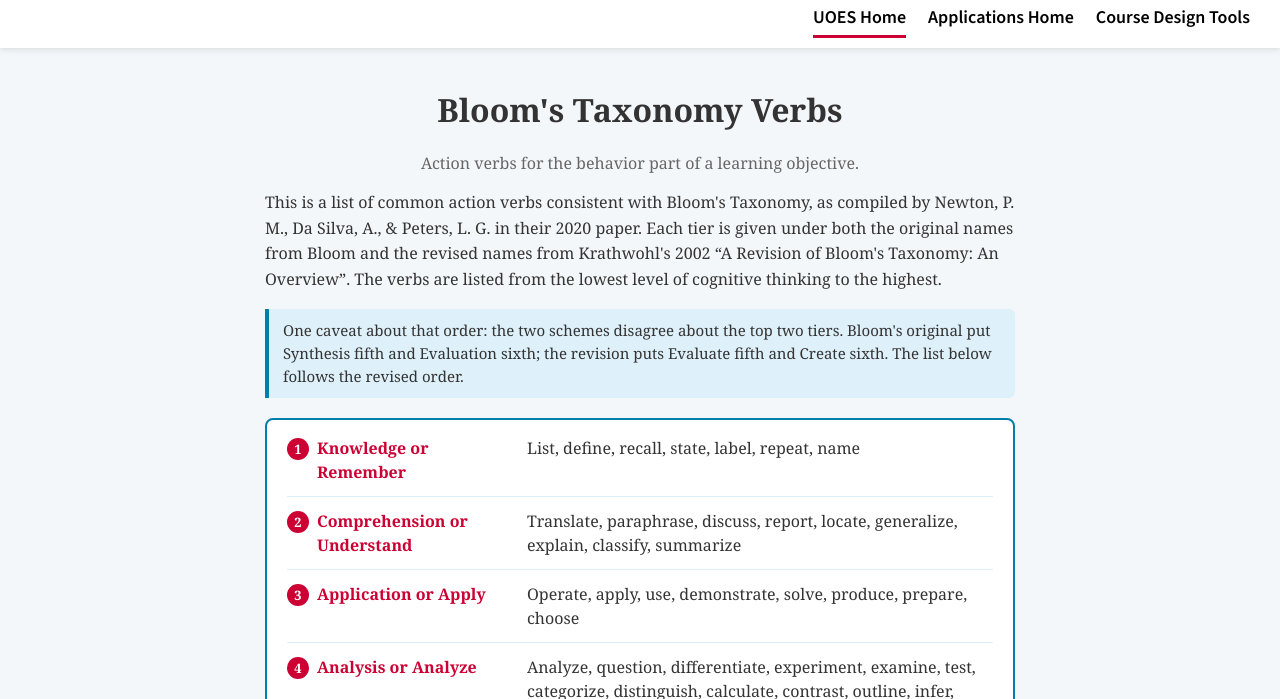
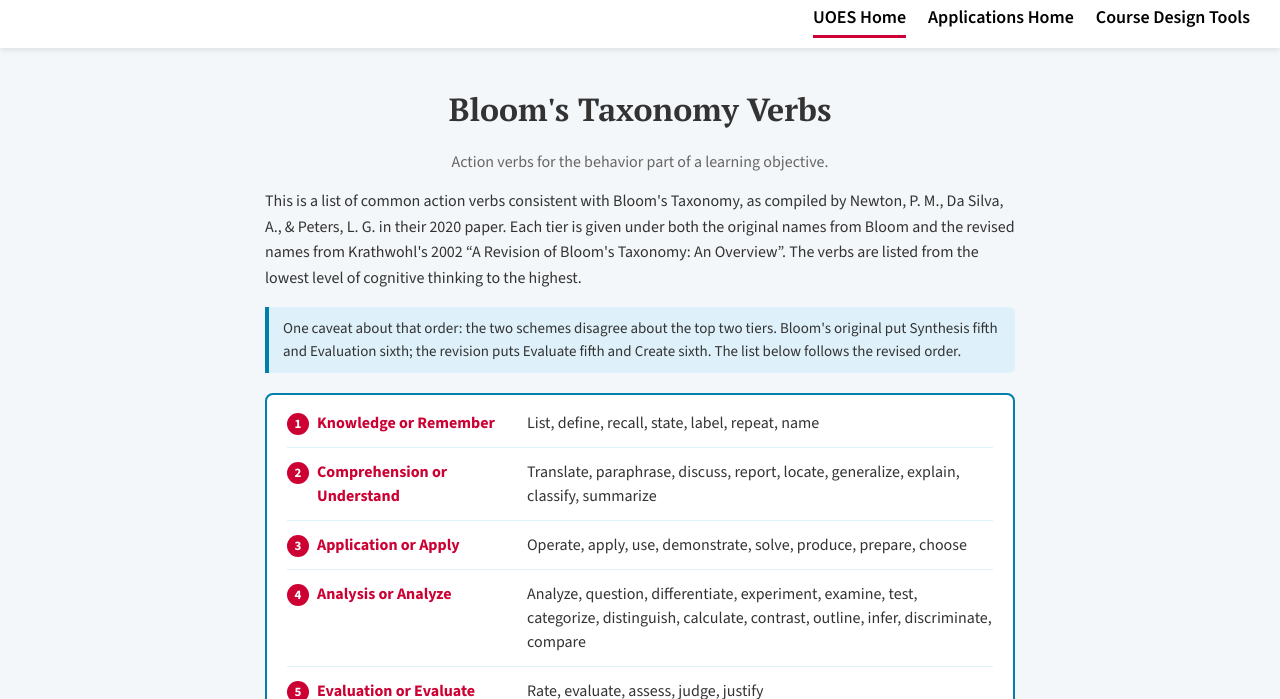
Before and after one commit to RutgersGRID/uoes_tools, a plain HTML site: page blooms_verbs.html in a window 1280 px wide. Shown: the part 101-800 px from the top of the page. Drawn offline with nearby package versions, Linux system fonts and the light colour scheme.

Commit message:
updating fonts to match the main UOES site.

```diff
--- a/blooms_verbs.html
+++ b/blooms_verbs.html
@@ -11,7 +11,7 @@
     <link rel="preconnect" href="https://fonts.googleapis.com">
     <link rel="preconnect" href="https://fonts.gstatic.com" crossorigin>
     <link
-      href="https://fonts.googleapis.com/css2?family=PT+Serif:wght@400;700&family=Source+Sans+3:wght@400;600;700&display=swap"
+      href="https://fonts.googleapis.com/css2?family=PT+Serif:wght@400;700&family=Source+Sans+3:ital,wght@0,400;0,600;0,700;1,400;1,600;1,700&display=swap"
       rel="stylesheet">
     <link rel="stylesheet" href="css/site_header.css">
     <link rel="stylesheet" href="css/site_footer.css">
--- a/css/document.css
+++ b/css/document.css
@@ -8,15 +8,29 @@
    to change the measure (750px if unset).
 
    Load order: base.css -> document.css -> <page>.css
+
+   Type follows uoes.rutgers.edu, the unit's own site: PT Serif for
+   headings, Source Sans 3 for everything else. Both come from the
+   Google Fonts sheet each page links. The Rutgers visual identity
+   guide requires a font (FF Meta Pro) only inside the logo signature,
+   so this is a house choice, not a brand rule. Headings are scoped to
+   <main> so the footer's column headings keep the footer's own type.
    ============================================================ */
 
 body {
-  font-family: Georgia, serif;
+  font-family: 'Source Sans 3', 'Source Sans Pro', Helvetica, Arial, sans-serif;
   max-width: var(--content-width, 750px);
   margin: 40px auto;
   padding: 0 20px;
   background: var(--bg);
   color: var(--text);
+}
+
+main h1,
+main h2,
+main h3,
+main h4 {
+  font-family: 'PT Serif', Georgia, serif;
 }
 
 h1 { text-align: center; }
--- a/css/index.css
+++ b/css/index.css
@@ -4,8 +4,9 @@
 
    The landing page has its own shell (the shared Rutgers site
    header from site_header.css above the page content), so it does
-   not use document.css. Type follows the header: PT Serif for
-   headings, Source Sans 3 for body copy, both loaded by index.html.
+   not use document.css. Type follows uoes.rutgers.edu and the header:
+   PT Serif for headings, Source Sans 3 for body copy, both loaded by
+   index.html. document.css uses the same pairing for the tool pages.
    ============================================================ */
 
 body {
--- a/test/verify_css_extraction.js
+++ b/test/verify_css_extraction.js
@@ -21,7 +21,7 @@ const ROOT = path.resolve(__dirname, "..");
 
 // Appended to every page by the shared site header. FONTS is cross-origin,
 // so its rules are unreadable from file:// however the browser is launched.
-const FONTS = "https://fonts.googleapis.com/css2?family=PT+Serif:wght@400;700&family=Source+Sans+3:wght@400;600;700&display=swap";
+const FONTS = "https://fonts.googleapis.com/css2?family=PT+Serif:wght@400;700&family=Source+Sans+3:ital,wght@0,400;0,600;0,700;1,400;1,600;1,700&display=swap";
 const HEADER = [FONTS, "css/site_header.css"];
 
 // Pages converted to external CSS, with the page's own sheets in order; the
```
Also changed, not shown: course_map_builder.html (+1 -1 lines), credit_hour_planner.html (+1 -1 lines), index.html (+1 -1 lines), learning_activity_estimator.html (+1 -1 lines), learning_objectives.html (+1 -1 lines), 1 other file.
